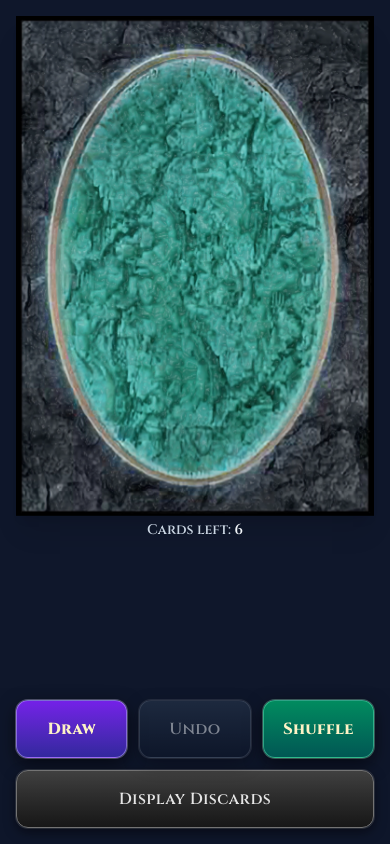
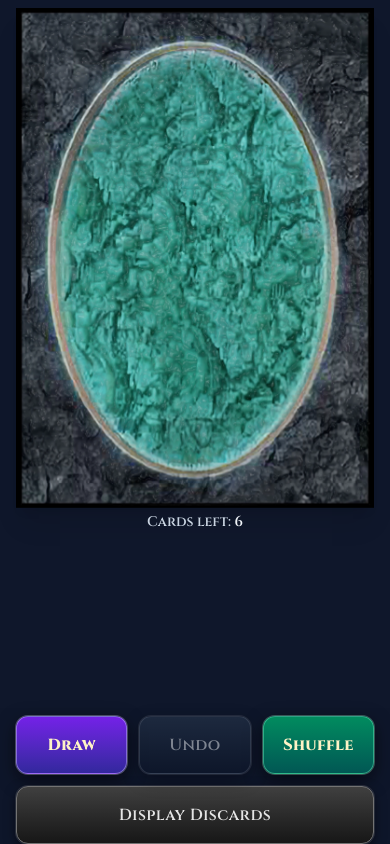
Before and after one commit to SerrithX/aeturnorder-app, a React (Vite) app: page / in a window 390 px wide. Built offline with nearby package versions, Linux system fonts and the light colour scheme.

Commit message:
Fixing Spacing on Mobile 001

```diff
--- a/src/App.jsx
+++ b/src/App.jsx
@@ -249,9 +249,9 @@ const onDraw = () => {
   const remaining = state.deck.length;
 
   return (
-    <div className="min-h-screen bg-slate-900 text-slate-100 flex flex-col overflow-hidden">
+    <div className="min-h-[100svh] bg-slate-900 text-slate-100 flex flex-col overflow-hidden">
       {/* Card area */}
-      <div className="flex-1 flex flex-col items-center justify-start px-4 pt-4">
+      <div className="flex-1 flex flex-col items-center justify-start px-4 pt-2">
         {/* Card frame */}
         <div className="w-full max-w-[600px] aspect-[63/88] shadow-xl overflow-hidden">
           <div className="relative w-full h-full [perspective:1000px]">
@@ -322,7 +322,7 @@ const onDraw = () => {
 
 
       {/* Controls */}
-      <div className="px-4 pt-3 pb-[calc(env(safe-area-inset-bottom)+16px)] bg-slate-900/90 backdrop-blur supports-[backdrop-filter]:backdrop-blur">
+      <div className="px-4 pt-2 pb-[env(safe-area-inset-bottom)] bg-slate-900/90 backdrop-blur supports-[backdrop-filter]:backdrop-blur">
         <div className="max-w-[600px] mx-auto">
           {/* Top row: Draw, Undo, Shuffle */}
           <div className="grid grid-cols-3 gap-3">
```
